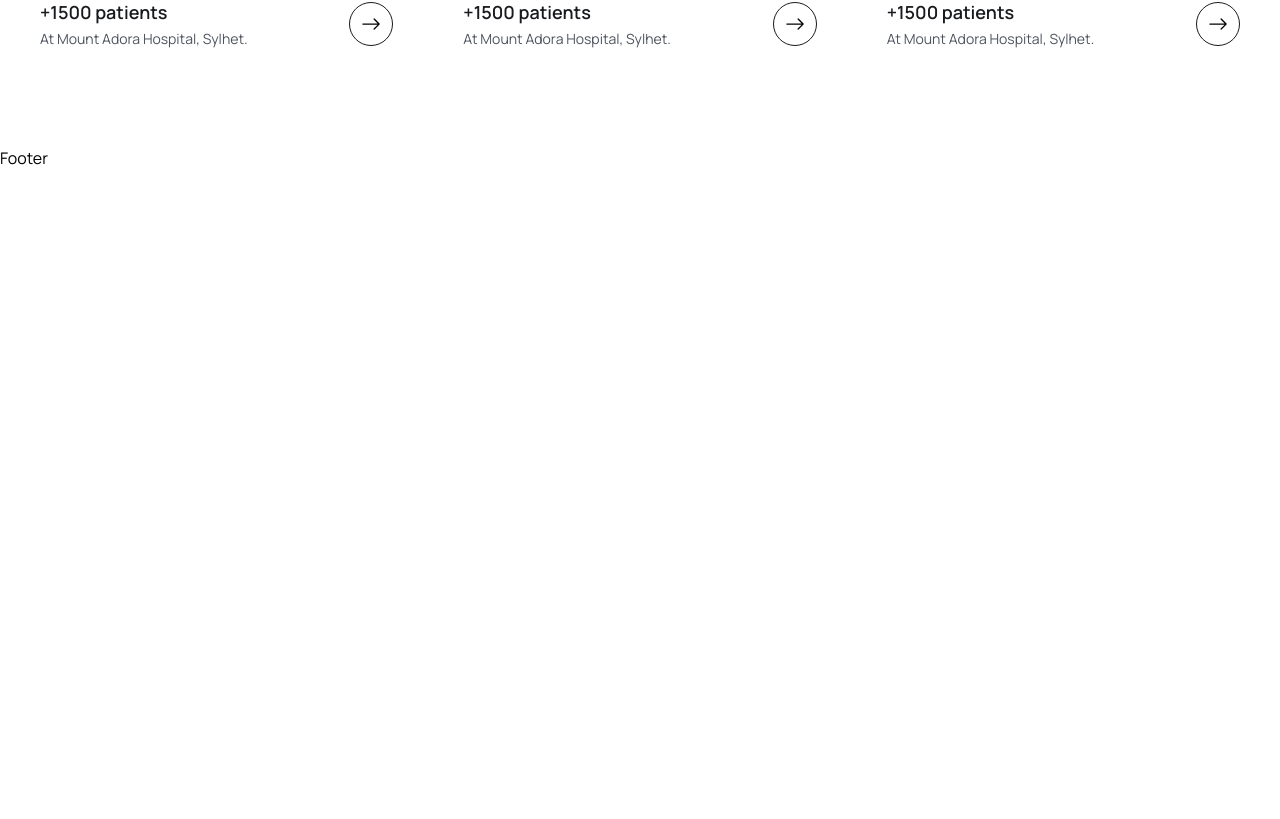
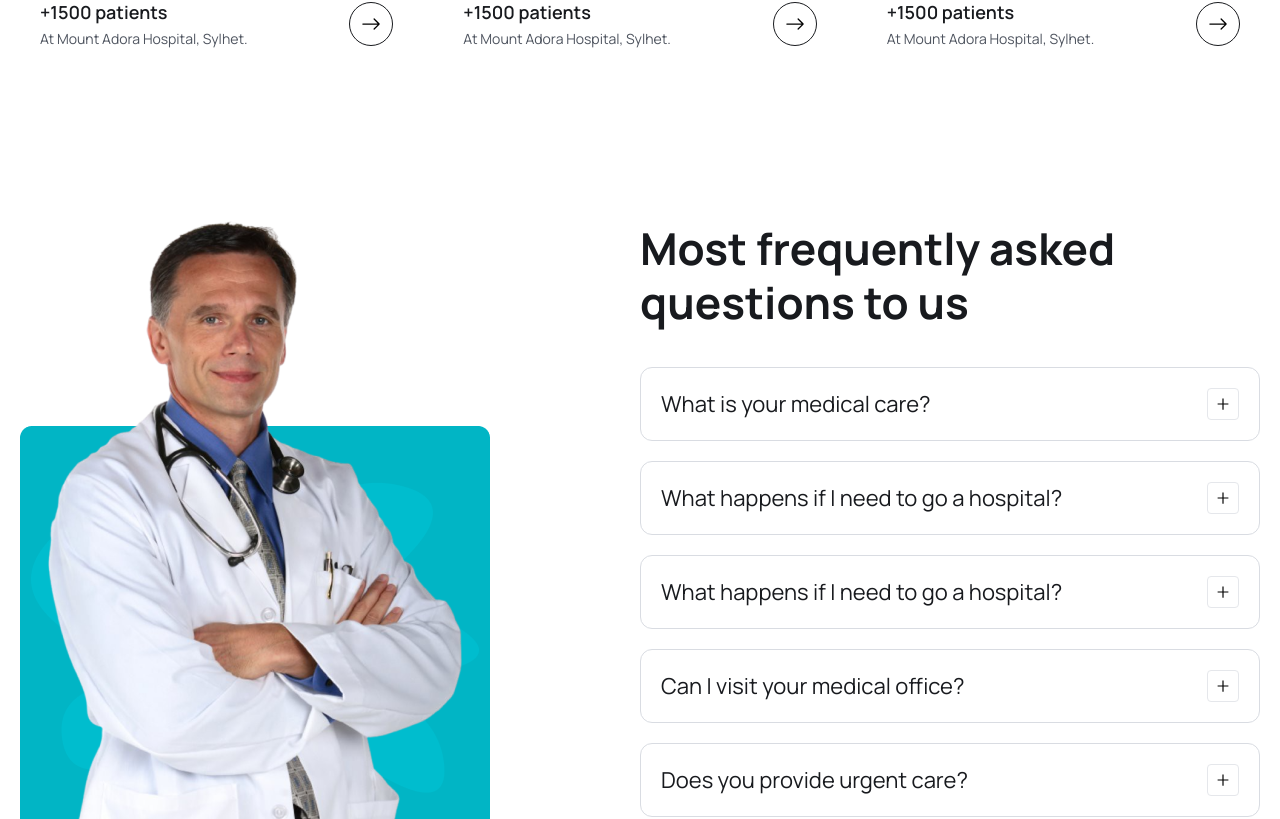
Before and after one commit to Sangamgrg/mern-doctor-booking, a React (Vite) app in the folder frontend/: page / in a window 1280 px wide. Shown: the part 4681-5500 px from the top of the page. Before the commit the page ends 4851 px from the top, so only its background shows below. Built offline with nearby package versions, Linux system fonts and the light colour scheme.

Commit message:
faq section added

```diff
--- /dev/null
+++ b/frontend/src/assets/data/faqs.js
@@ -0,0 +1,27 @@
+export const faqs = [
+  {
+    question: "What is your medical care?",
+    content:
+      "One Medical was founded on a better model of care one designed around patients needs that provides a higher level of quality and service affordably. We do this through innovative design, excellent customer service, and the efficient use of technology.",
+  },
+  {
+    question: "What happens if I need to go a hospital?",
+    content:
+      "One Medical was founded on a better model of care one designed around patients needs that provides a higher level of quality and service affordably. We do this through innovative design, excellent customer service, and the efficient use of technology.",
+  },
+  {
+    question: "What happens if I need to go a hospital?",
+    content:
+      "One Medical was founded on a better model of care one designed around patients needs that provides a higher level of quality and service affordably. We do this through innovative design, excellent customer service, and the efficient use of technology.",
+  },
+  {
+    question: "Can I visit your medical office?",
+    content:
+      "One Medical was founded on a better model of care one designed around patients needs that provides a higher level of quality and service affordably. We do this through innovative design, excellent customer service, and the efficient use of technology.",
+  },
+  {
+    question: "Does you provide urgent care?",
+    content:
+      "One Medical was founded on a better model of care one designed around patients needs that provides a higher level of quality and service affordably. We do this through innovative design, excellent customer service, and the efficient use of technology.",
+  },
+];
--- /dev/null
+++ b/frontend/src/components/Faq/FaqItem.jsx
@@ -0,0 +1,38 @@
+import { useState } from 'react';
+import { AiOutlineMinus, AiOutlinePlus } from 'react-icons/ai';
+
+const FaqItem = ({ item }) => {
+  const [isOpen, setIsOpen] = useState(false);
+
+  const toggleAction = () => {
+    setIsOpen(!isOpen);
+  };
+
+  return (
+    <div className="p-3 lg:p-5 rounded-[12px] border border-solid border-[#D9DCE2] mb-5 cursor-pointer">
+      <div
+        className="flex items-center justify-between gap-5"
+        onClick={toggleAction}>
+        <h4 className="text-[16px] leading-7 lg:text-[22px] lg:leading-8 text-headingColor">
+          {item.question}
+        </h4>
+        <div
+          className={`${
+            isOpen && 'bg-primaryColor text-white border-none'
+          } w-7 h-7 lg:w-8 lg:h-8 border border-solid border-{#141F21] rounded flex items-center justify-center`}>
+          {isOpen ? <AiOutlineMinus /> : <AiOutlinePlus></AiOutlinePlus>}
+        </div>
+      </div>
+
+      {isOpen && (
+        <div className="mt-4">
+          <p className="text-[14px] leading-6 lg:text-[16px] lg:leading-7 font-[400] text-textColor">
+            {item.content}
+          </p>
+        </div>
+      )}
+    </div>
+  );
+};
+
+export default FaqItem;
--- /dev/null
+++ b/frontend/src/components/Faq/FaqList.jsx
@@ -0,0 +1,14 @@
+import { faqs } from '../../assets/data/faqs';
+import FaqItem from './FaqItem';
+
+const FaqList = () => {
+  return (
+    <ul className="mt-[38px]">
+      {faqs.map((item, index) => (
+        <FaqItem key={index} item={item} />
+      ))}
+    </ul>
+  );
+};
+
+export default FaqList;
--- a/frontend/src/pages/Home.jsx
+++ b/frontend/src/pages/Home.jsx
@@ -7,6 +7,7 @@
 import icon02 from '../assets/images/icon02.png';
 import icon03 from '../assets/images/icon03.png';
 import featureImg from '../assets/images/feature-img.png';
+import faqImg from '../assets/images/faq-img.png';
 import videoIcon from '../assets/images/video-icon.png';
 import avatarIcon from '../assets/images/avatar-icon.png';
 import { Link } from 'react-router-dom';
@@ -14,11 +15,12 @@
 import About from '../components/About/About';
 import ServiceList from '../components/Services/ServiceList';
 import DoctorList from '../components/Doctors/DoctorList';
+import FaqList from '../components/Faq/FaqList';
 
 const Home = () => {
   return (
     <>
-      {/*----- Hero section start------- */}
+      {/*------------ Hero section------------ */}
       <section className="hero__section pt-[60px] 2xl:h-[800px]">
         <div className="container">
           <div className="flex flex-col lg:flex-row gap-[90px] items-center justify-between">
@@ -79,7 +81,7 @@
           </div>
         </div>
       </section>
-      {/*----- Hero section end------- */}
+      {/*--------- Hero section end------------- */}
 
       <section>
         <div className="container">
@@ -165,7 +167,7 @@
 
       <About />
 
-      {/* -----------services section start--------------- */}
+      {/* -----------services section----------------- */}
       <section>
         <div className="container">
           <div className="xl:w-[470px] mx-auto">
@@ -181,7 +183,7 @@
       </section>
       {/* -----------services section end--------------- */}
 
-      {/* ----------------feature section start----------------- */}
+      {/* ----------------feature section------------------- */}
       <section>
         <div className="container">
           <div className="flex items-center justify-between flex-col lg:flex-row">
@@ -242,7 +244,7 @@
       </section>
       {/* ----------------feature section end----------------*/}
 
-      {/* -------------------featured doctor start--------------- */}
+      {/* -------------------featured doctor--------------- */}
       <section>
         <div className="container">
           <div className="xl:w-[470px] mx-auto">
@@ -257,6 +259,23 @@
         </div>
       </section>
       {/* -------------------featured doctor start--------------- */}
+
+      {/* ---------------faq section--------------------- */}
+      <section>
+        <div className="container">
+          <div className="flex justify-between gap-[50px] lg:gap-0">
+            <div className="w-1/2 hidden md:block">
+              <img src={faqImg} alt="" />
+            </div>
+
+            <div className="w-full md:w-1/2">
+              <h2 className="heading">Most frequently asked questions to us</h2>
+              <FaqList />
+            </div>
+          </div>
+        </div>
+      </section>
+      {/* ---------------faq section end--------------------- */}
     </>
   );
 };
```
